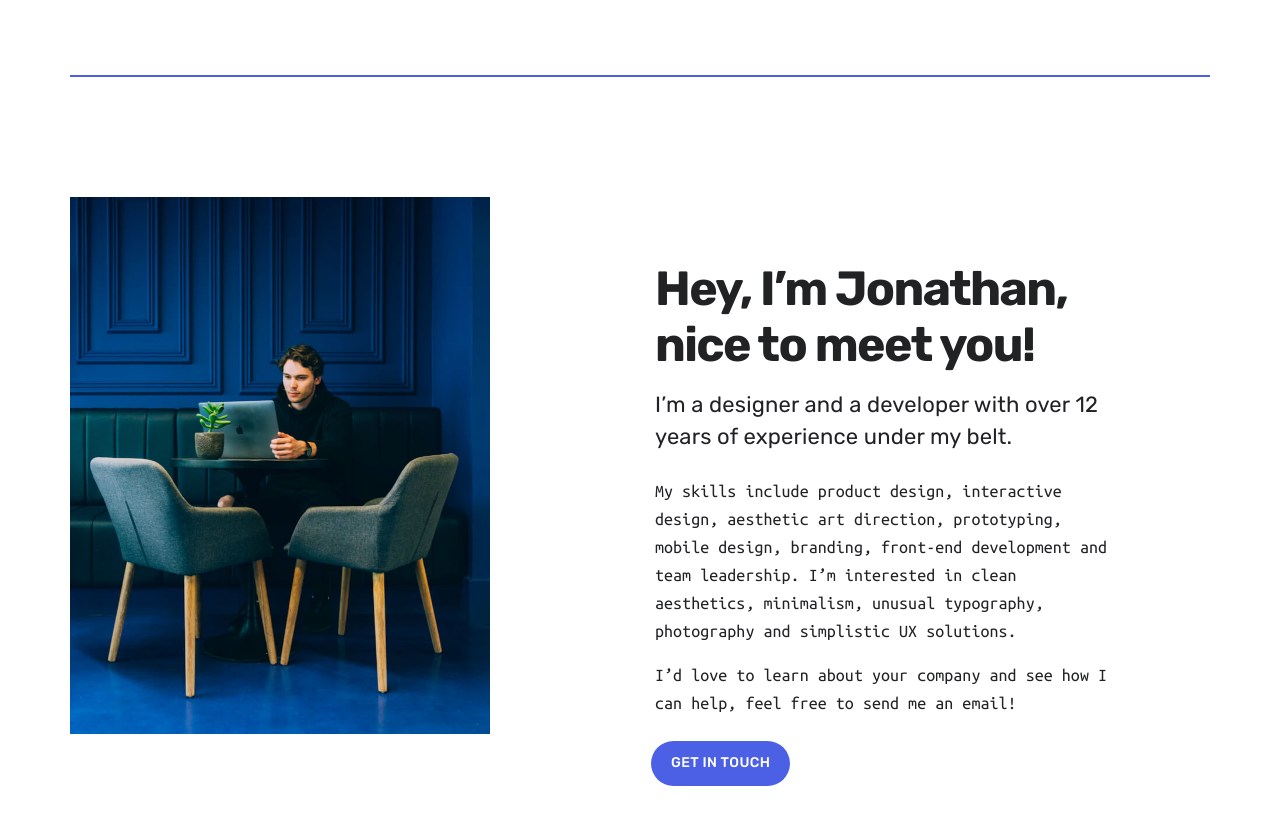
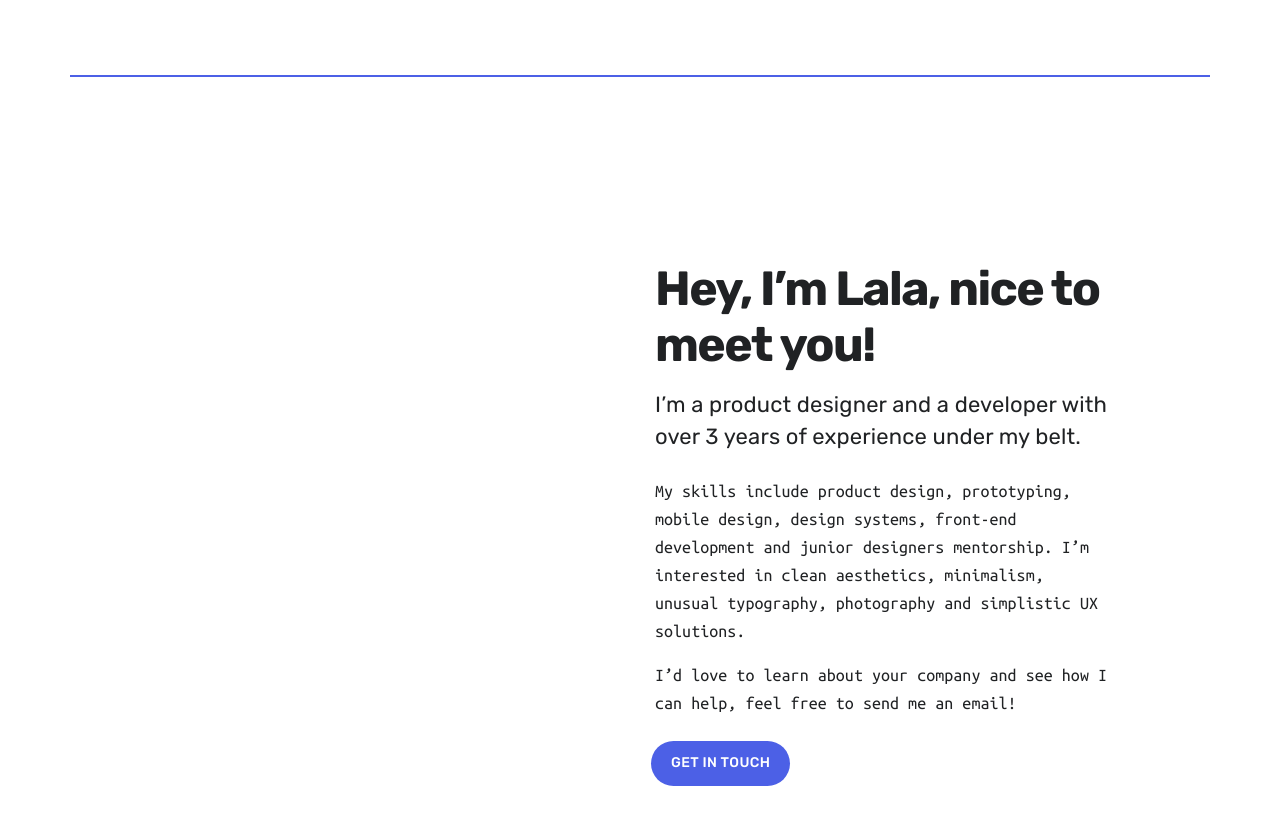
Before and after one commit to lajafar/design-portfolio, a Jekyll site: the page built from index.html, in a window 1280 px wide and 900 px high, scrolled down 1499 px. Shown: the top 825 px of the window. Built offline with Jekyll 4.4.1, drawn with Linux system fonts in a browser that asks for light colours; nearby versions of some CDN libraries.

Commit message:
added favicon and fixed about section

```diff
--- a/_includes/section__about.html
+++ b/_includes/section__about.html
@@ -11,12 +11,12 @@
     </div>
 
     <div class="about__content">
-      <h2 class="title">Hey, I’m Jonathan, nice to meet you!</h2>
-      <p class="subtitle subtitle--light">I’m a designer and a developer with over 12 years of experience under my belt.
+      <h2 class="title">Hey, I’m Lala, nice to meet you!</h2>
+      <p class="subtitle subtitle--light">I’m a product designer and a developer with over 3 years of experience under my belt.
       </p>
 
-      <p>My skills include product design, interactive design, aesthetic art direction, prototyping, mobile design,
-        branding, front-end development and team leadership. I’m interested in clean aesthetics, minimalism, unusual
+      <p>My skills include product design, prototyping, mobile design,
+        design systems, front-end development and junior designers mentorship. I’m interested in clean aesthetics, minimalism, unusual
         typography, photography and simplistic UX solutions.</p>
       <p>I’d love to learn about your company and see how I can help, feel free to send me an email!</p>
 
```
Also changed, not shown: images/profile.jpg (deleted), 1 other file.
